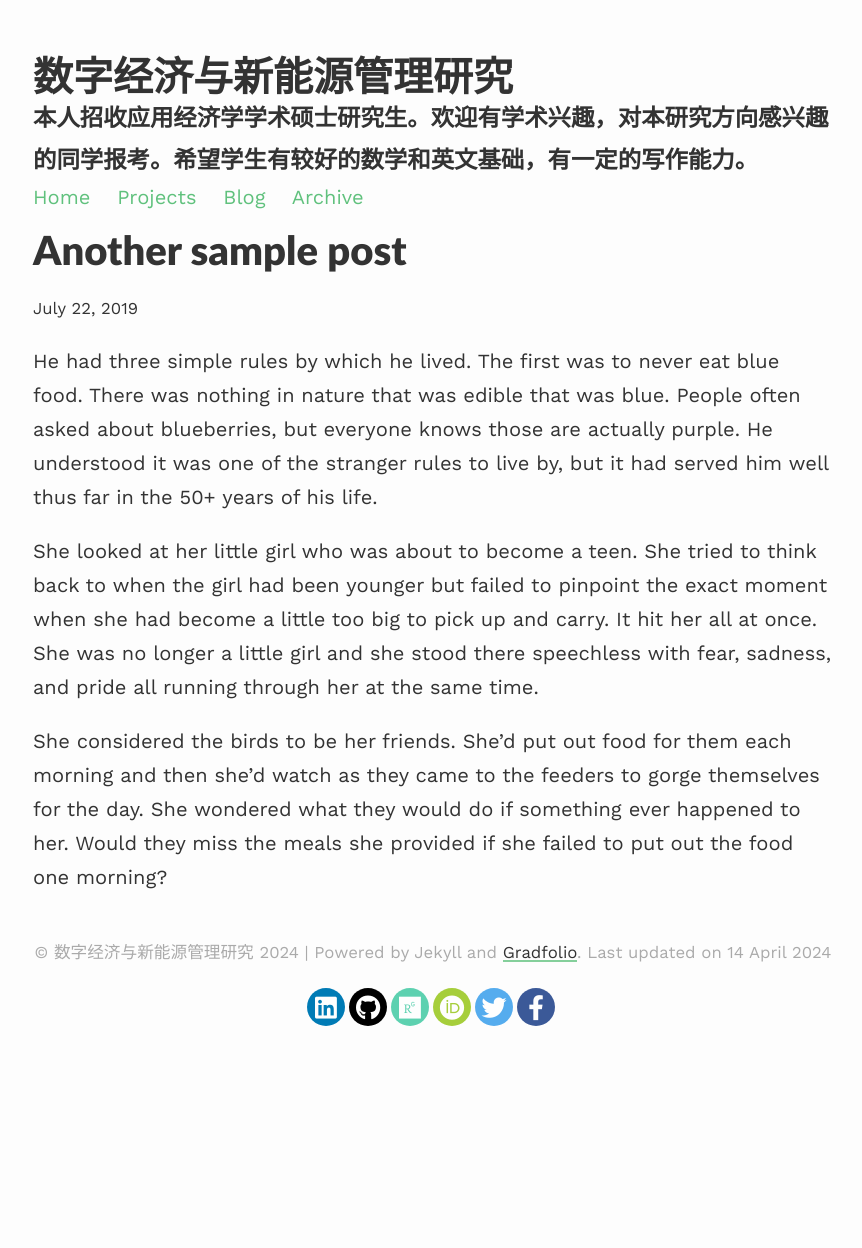
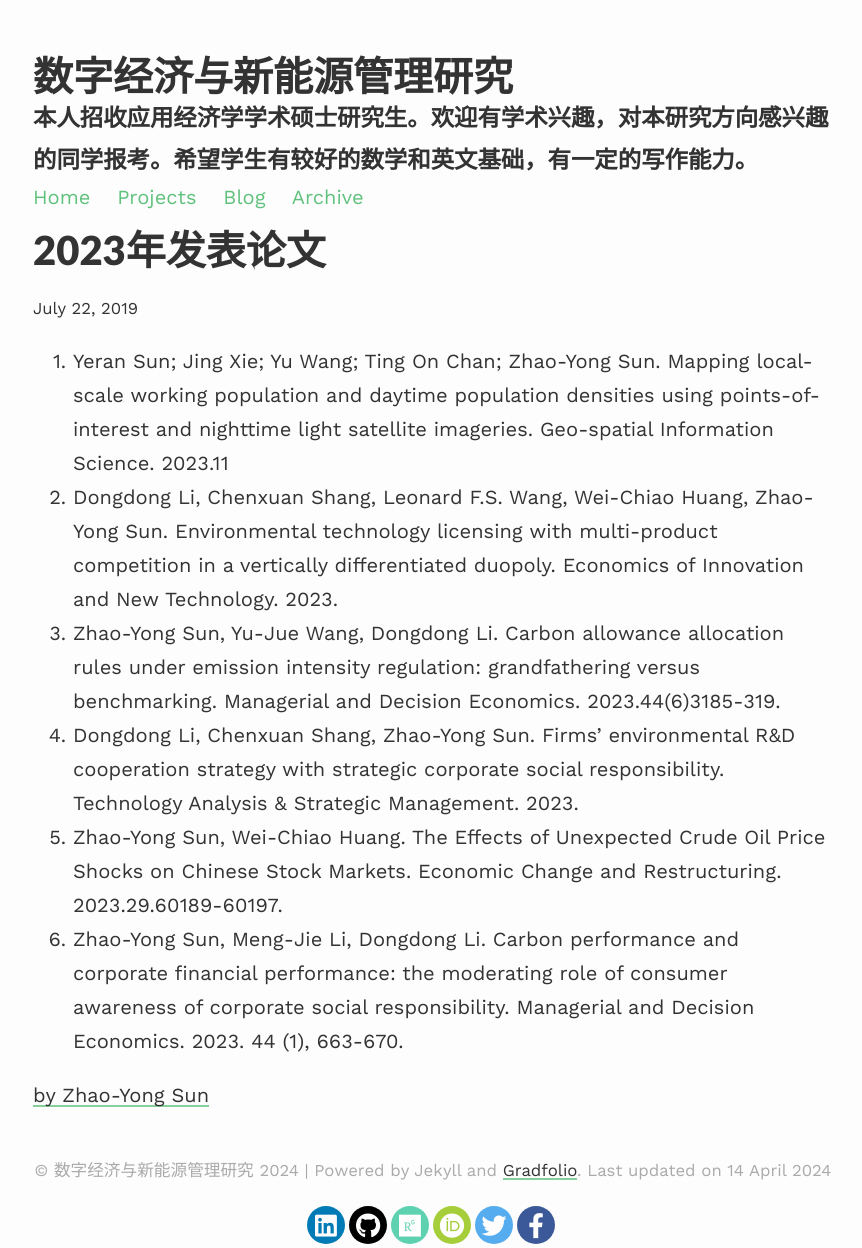
Before and after one commit to dakuamao/sun, a Jekyll site: the page built from _posts/2019-07-22-some-more.md, in a window 1280 px wide. Shown: the whole page, without its empty margins (207-1069 px from the left). Built offline with Jekyll 4.4.1, drawn with Linux system fonts in a browser that asks for light colours; nearby versions of some CDN libraries; before the commit the page ends 1030 px from its top, so only the background shows below that.

Commit message:
Update 2019-07-22-some-more.md

```diff
--- a/_posts/2019-07-22-some-more.md
+++ b/_posts/2019-07-22-some-more.md
@@ -1,10 +1,16 @@
 ---
 layout: post
-title:  "Another sample post"
+title: 2023年发表论文
 ---
 
-He had three simple rules by which he lived. The first was to never eat blue food. There was nothing in nature that was edible that was blue. People often asked about blueberries, but everyone knows those are actually purple. He understood it was one of the stranger rules to live by, but it had served him well thus far in the 50+ years of his life.
+1. Yeran Sun; Jing Xie; Yu Wang; Ting On Chan; Zhao-Yong Sun. Mapping local-scale working population and daytime population densities using points-of-interest and nighttime light satellite imageries. Geo-spatial Information Science. 2023.11
+2. Dongdong Li, Chenxuan Shang, Leonard F.S. Wang, Wei-Chiao Huang, Zhao-Yong Sun. Environmental technology licensing with multi-product competition in a vertically differentiated duopoly. Economics of Innovation and New Technology. 2023.
+3. Zhao-Yong Sun, Yu-Jue Wang, Dongdong Li. Carbon allowance allocation rules under emission intensity regulation: grandfathering versus benchmarking. Managerial and Decision Economics. 2023.44(6)3185-319.
+4. Dongdong Li, Chenxuan Shang, Zhao-Yong Sun. Firms’ environmental R&D cooperation strategy with strategic corporate social responsibility. Technology Analysis & Strategic Management. 2023.
+5. Zhao-Yong Sun, Wei-Chiao Huang. The Effects of Unexpected Crude Oil Price Shocks on Chinese Stock Markets. Economic Change and Restructuring. 2023.29.60189-60197.
+6. Zhao-Yong Sun, Meng-Jie Li, Dongdong Li. Carbon performance and corporate financial performance: the moderating role of consumer awareness of corporate social responsibility. Managerial and Decision Economics. 2023. 44 (1), 663-670.
 
-She looked at her little girl who was about to become a teen. She tried to think back to when the girl had been younger but failed to pinpoint the exact moment when she had become a little too big to pick up and carry. It hit her all at once. She was no longer a little girl and she stood there speechless with fear, sadness, and pride all running through her at the same time.
 
-She considered the birds to be her friends. She'd put out food for them each morning and then she'd watch as they came to the feeders to gorge themselves for the day. She wondered what they would do if something ever happened to her. Would they miss the meals she provided if she failed to put out the food one morning?
+
+
+[by Zhao-Yong Sun](https://github.com/dakuamao)
```
